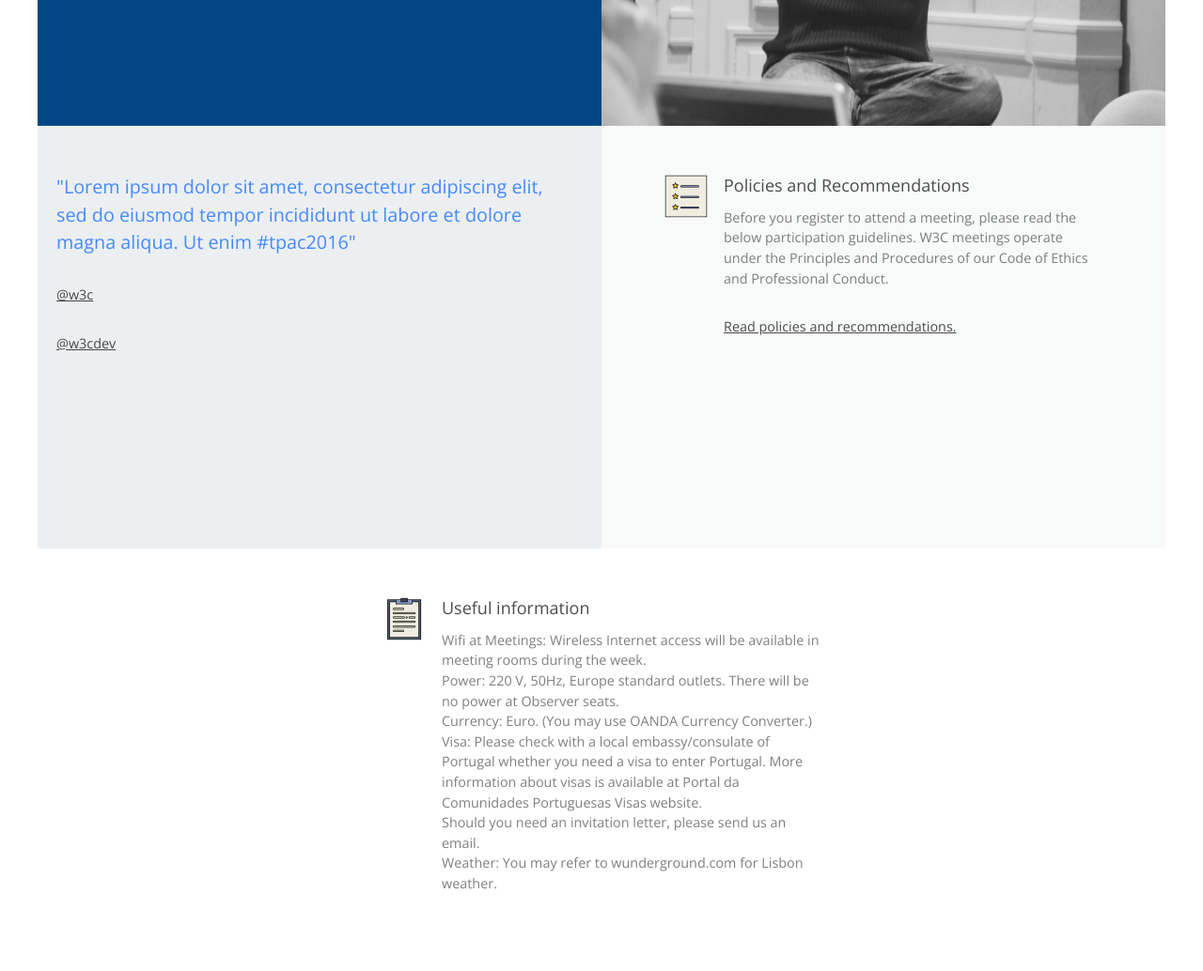
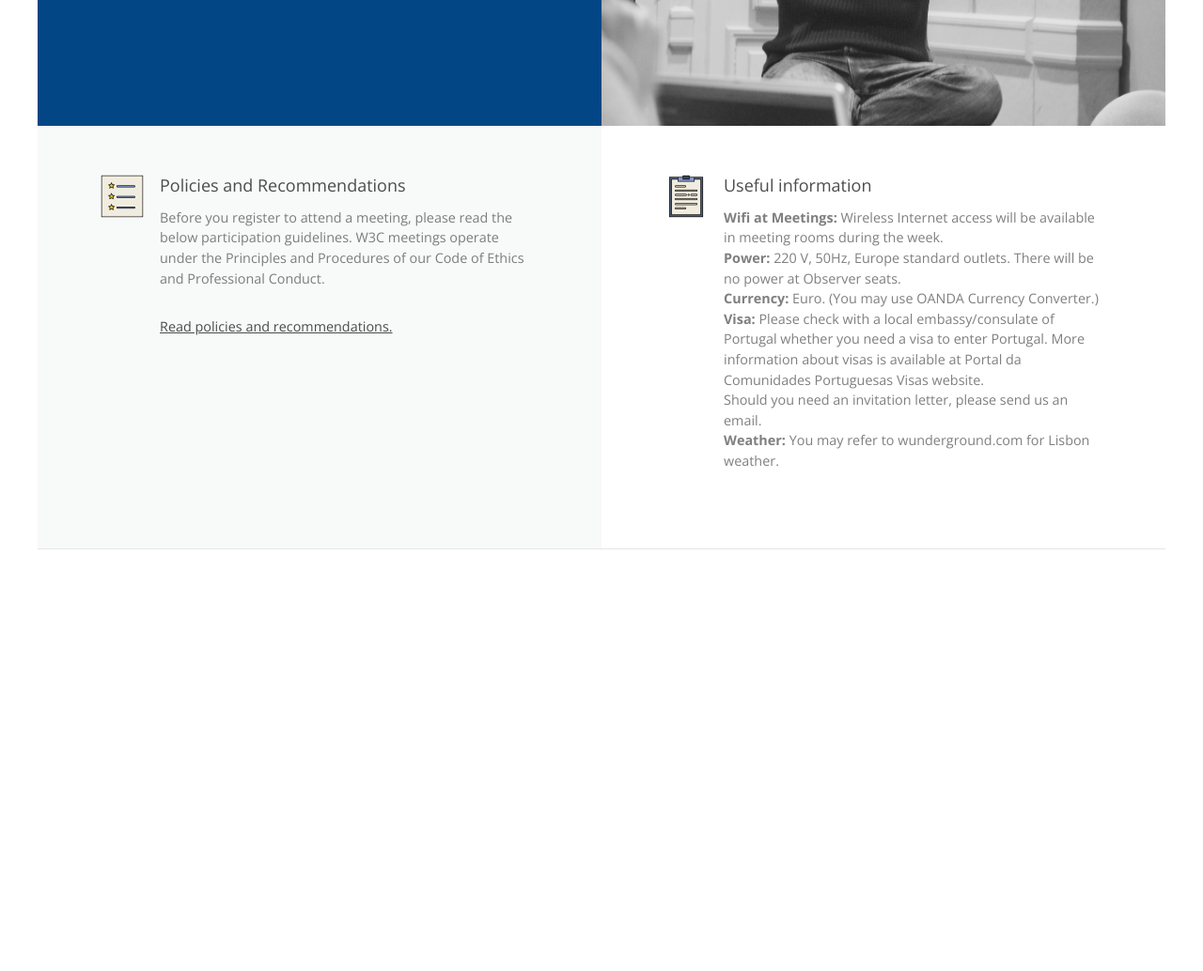
Before and after one commit to w3c/tpac2016, a plain HTML site: page index.html in a window 1280 px wide. Shown: the part 1560-2594 px from the top of the page at 94% size. After the commit the page ends 2295 px from the top, so only its background shows below. Drawn offline with nearby package versions, Linux system fonts and the light colour scheme.

Commit message:
add bold element within useful info and add footer

```diff
--- a/assets/css/w3c-tpac2016.css
+++ b/assets/css/w3c-tpac2016.css
@@ -23,13 +23,24 @@ h1 {
     line-height: 1.8em;
     letter-spacing: 0.1em;
     text-align: left;
-    font-family: Inconsolata, "Proxima Nova Alt Condensed";
     margin-top: 0px;
     margin-bottom: 0px;
     text-transform: uppercase;
 }
 
 h2 {
+}
+
+h3 {
+    font-size: 1em;
+    font-weight: 400;
+    letter-spacing: normal;
+    font-family: Open Sans;
+    color: rgba(0,0,0,0.7);
+    --text-transform: uppercase;
+    margin-top: 0px;
+    line-height: 1.5em;
+    margin-bottom: 0px;
 }
 
 p {
@@ -355,6 +366,12 @@ header .register-btn {
     font-weight: 600;
     font-size: 0.8em;
 }
+
+footer {
+    width: 100%;
+    height: 150px;
+    border-top: 1px solid rgba(0,0,0,0.1);
+}
 @media (min-width: 480px) {
     #hero img {
         max-width: 480px;
--- a/index.html
+++ b/index.html
@@ -101,17 +101,6 @@
                     <div class="card illustration-card">
                         <img src="assets/img/illustration-1.png" alt="">
                     </div>
-                    <div id="twitter-card" class="card">
-                        <div class="card-content">
-                            <h2>"Lorem ipsum dolor sit amet, consectetur adipiscing elit, sed do eiusmod tempor incididunt ut labore et dolore magna aliqua. Ut enim #tpac2016"  </h2>
-                            <p class="call-to-action">
-                                <a class="link" href="#">@w3c</a>
-                            </p>
-                            <p class="call-to-action">
-                                <a class="link" href="#">@w3cdev</a>
-                            </p>
-                        </div>
-                    </div>
                     <div id="policy-card" class="card">
                         <div class="card-icon">
                             <img src="assets/img/policy-icon.png" alt="">
@@ -135,28 +124,31 @@
                         <div class="card-content">
                             <h2>Useful information</h2>
                             <p>
-                                Wifi at Meetings: Wireless Internet access will be available in meeting rooms during the week.
+                                <strong>Wifi at Meetings:</strong> Wireless Internet access will be available in meeting rooms during the week.
                             </p>
                             <p>
-                                Power: 220 V, 50Hz, Europe standard outlets. There will be no power at Observer seats.
+                                <strong>Power:</strong> 220 V, 50Hz, Europe standard outlets. There will be no power at Observer seats.
                             </p>
                             <p>
-                                Currency: Euro. (You may use OANDA Currency Converter.)
+                                <strong>Currency:</strong> Euro. (You may use OANDA Currency Converter.)
                             </p>
                             <p>
-                                Visa: Please check with a local embassy/consulate of Portugal whether you need a visa to enter Portugal. More information about visas is available at Portal da Comunidades Portuguesas Visas website.
+                                <strong>Visa:</strong> Please check with a local embassy/consulate of Portugal whether you need a visa to enter Portugal. More information about visas is available at Portal da Comunidades Portuguesas Visas website.
                             </p>
                             <p>
                                 Should you need an invitation letter, please send us an email.
                             </p>
                             <p>
-                                Weather: You may refer to wunderground.com for Lisbon weather.
+                                <strong>Weather:</strong> You may refer to wunderground.com for Lisbon weather.
                             </p>
                         </div>
                     </div>
                 </section>
             </main>
 
+            <footer>
+
+            </footer>
         </div>
         <script type="text/javascript" src="assets/js/app.js"></script>
     </body>
```
